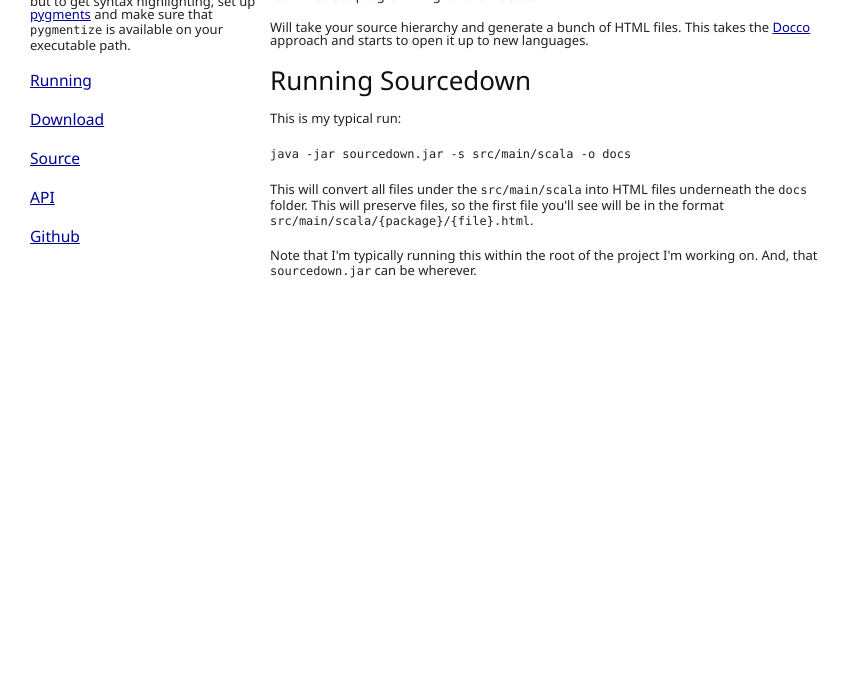
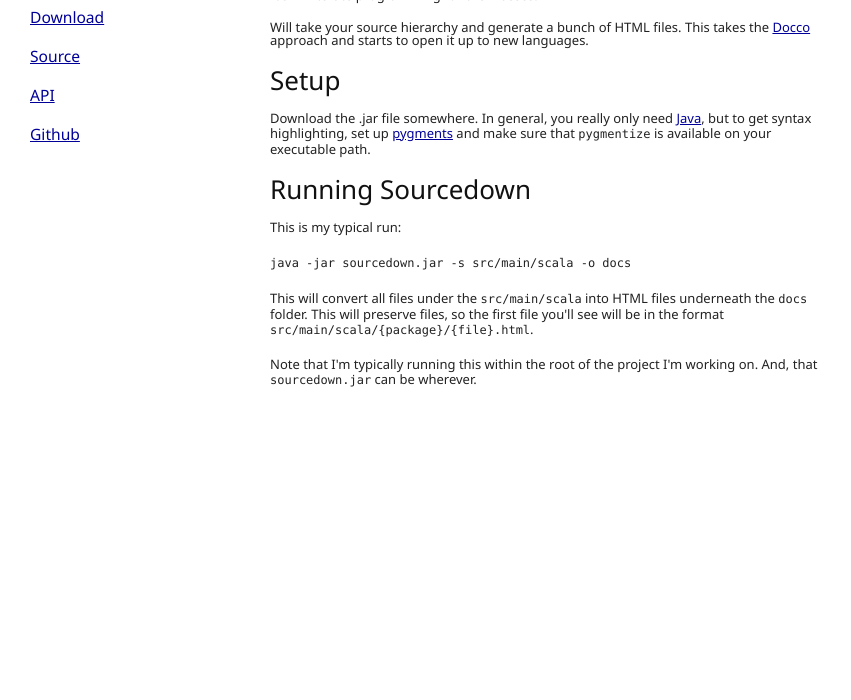
Before and after one commit to tristanjuricek/sourcedown, a plain HTML site: page index.html in a window 1280 px wide. Shown: the part 100-800 px from the top of the page, without its empty margins (0-851 px from the left). Drawn offline with Linux system fonts and the light colour scheme.

Commit message:
Ugh fixing formatting

```diff
--- a/index.html
+++ b/index.html
@@ -30,8 +30,6 @@
 
 <h4><a href="#Setup"></h4>
 
-<p> Download the .jar file somewhere. In general, you really only need <a href="http://java.com">Java</a>, but to get syntax highlighting, set up <a href="http://pygments.org/">pygments</a> and make sure that <code>pygmentize</code> is available on your executable path. </p>
-
 <h4><a href="#Running">Running</a></h4>
 
 <h4><a href="http://tristanhunt.com/sourcedown.jar">Download</a></h4>
@@ -55,6 +53,10 @@
 takes the <a href="http://jashkenas.github.com/docco/">Docco</a> approach and
 starts to open it up to new languages. </p>
 
+<h2 id="Setup"> Setup </h2>
+
+<p> Download the .jar file somewhere. In general, you really only need <a href="http://java.com">Java</a>, but to get syntax highlighting, set up <a href="http://pygments.org/">pygments</a> and make sure that <code>pygmentize</code> is available on your executable path. </p>
+
 <h2 id="Running"> Running Sourcedown </h2>
 
 <p> This is my typical run: </p>
```
